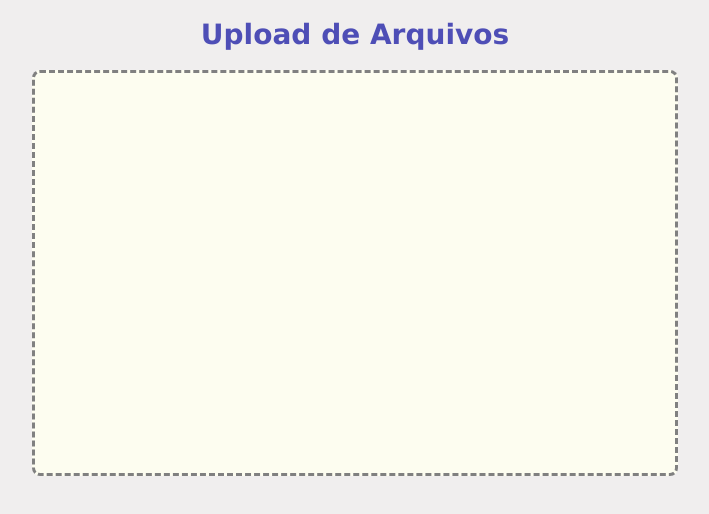
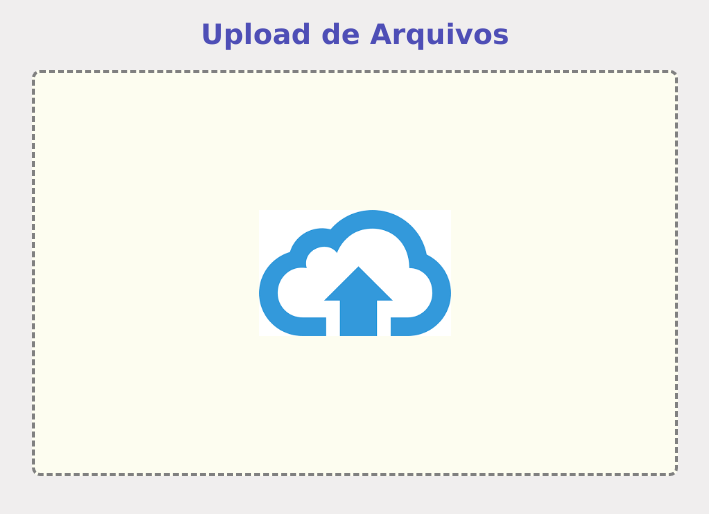
Before and after one commit to igorbernardocosta/projeto-frontend, a website built with Parcel: page index.html in a window 1280 px wide. Shown: the whole page, without its empty margins (285-994 px from the left). Built offline with nearby package versions, Linux system fonts and the light colour scheme.

Commit message:
Include image and modify css

```diff
--- a/index.html
+++ b/index.html
@@ -29,6 +29,7 @@
     <main>
         <section class="dragdrop">
             <div class="dragdrop_dropzone" id="dragdrop_dropzone" ondrop="dropHandler(event);" ondragover="dragOverHandler(event);">
+                <img class="dragdrop_logo" src="img/logo-upload.png" alt="Logotipo upload de arquivos">
             </div>
         </section>
     </main>
--- a/scss/main.scss
+++ b/scss/main.scss
@@ -30,6 +30,7 @@ body {
     body {
         font-family: Arial, Helvetica, sans-serif;
         text-align: center;
+        vertical-align: middle;
         background-color: rgba(240, 238, 238, 0.945);
     }
     .title {
@@ -38,17 +39,21 @@ body {
         font-size: 28px;
     }
     .dragdrop_dropzone {
-        vertical-align: middle;
+        display: flex;
+        align-items: center;
+        justify-content: center;
         background-color: rgba(255, 255, 240, 0.849);
         border-color: gray;
         border-style: dashed;
         border-radius: 8px;
-        text-align: center;
         width: 50vw;
         height: 50vh;
-        margin: auto;
     }
-    .dragdrop_dropzone:hover {
+    .dragdrop_dropzone:hover,
+    .dragdrop_dropzone:-moz-drag-over {
         box-shadow: 0px 0px 1em #666;
     }
+    .dragdrop_logo {
+        width: 15vw;
+    }
 }
```
Also changed, not shown: css/main.css, img/logo-upload.png (added), 1 other file.
